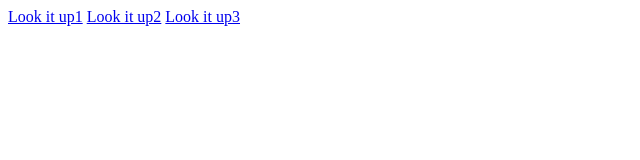
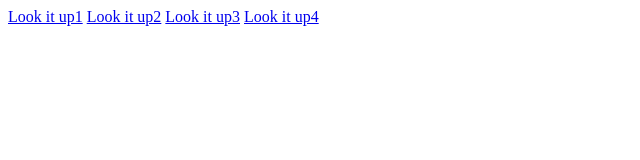
Before and after one commit to soheimam/gh-workflow-actions, a plain HTML site: page index.html in a window 1280 px wide. Shown: the full height of the page, 0-640 px from the left. Drawn offline with Linux system fonts and the light colour scheme.

Commit message:
workflow test

```diff
--- a/index.html
+++ b/index.html
@@ -14,6 +14,8 @@
             <a href="www.google.com"> Look it up1</a>
             <a href="www.google.com"> Look it up2</a>
             <a href="www.google.com"> Look it up3</a>
+            <a href="www.google.com"> Look it up4</a>
+
         </nav>
     </header>
 </body>
```
